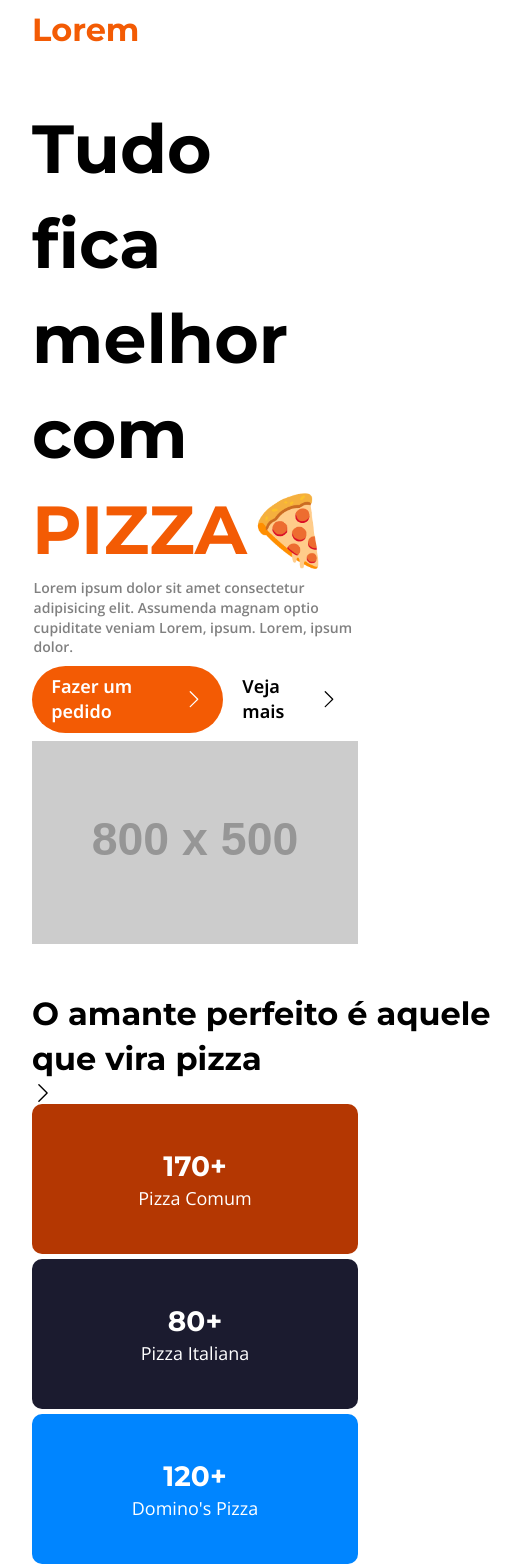
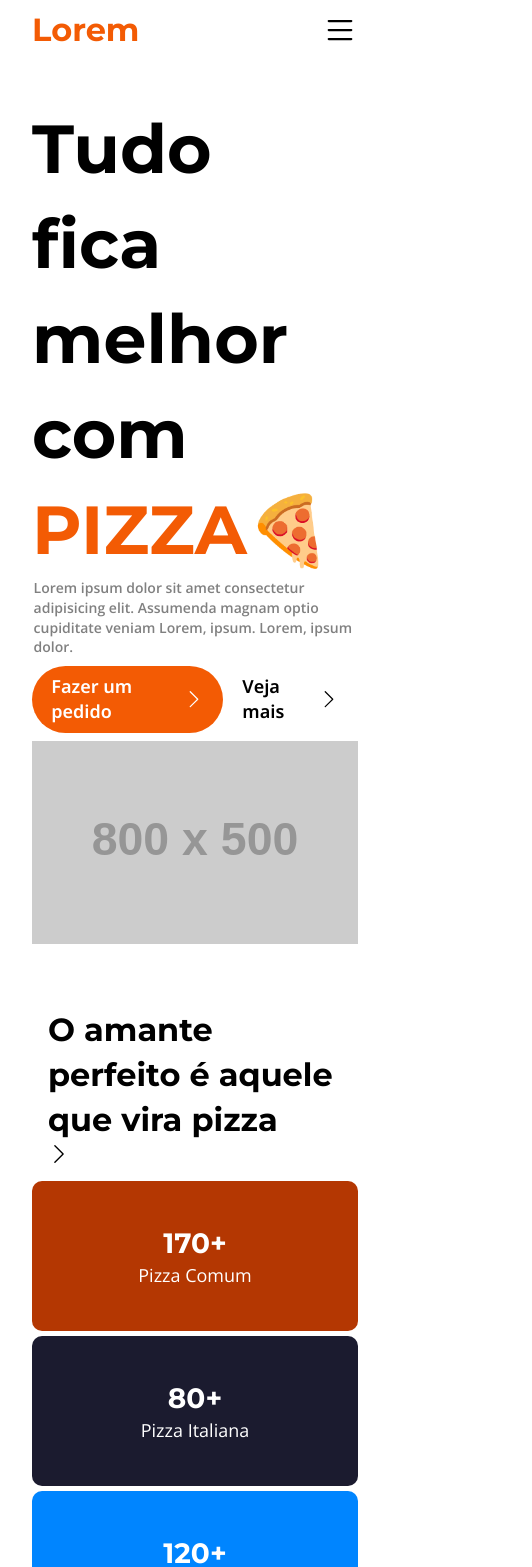
Before and after one commit to danielBRTanimacao/desafio-landing-page-react, a React (Vite) app: page / in a window 390 px wide. Shown: the top 1567 px of the page, 532 px wide, since content can reach past the window. Built offline with nearby package versions, Linux system fonts and the light colour scheme; a web font is replaced by a local one.

Commit message:
creating links and final remaking design

```diff
--- a/src/assets/css/Index.css
+++ b/src/assets/css/Index.css
@@ -148,6 +148,10 @@ li a,
     border: none;
 }
 
+.dropdown {
+    display: none;
+}
+
 /* modificando o header principal */
 
 .title-hero {
@@ -221,6 +225,9 @@ li a,
     body {
         padding: 0.5rem 0.5rem !important;
     }
+    .dropdown {
+        display: block;
+    }
     ul.nav {
         display: none;
     }
@@ -272,6 +279,12 @@ li a,
     .main-hero {
         display: block;
     }
+    .main-hero div .small-article {
+        width: auto !important;
+    }
+    .main-hero div h2 {
+        padding: 1rem !important;
+    }
 }
 
 @media (max-width: 1399.98px) {
--- a/src/components/Main.tsx
+++ b/src/components/Main.tsx
@@ -13,7 +13,6 @@ export default () => {
                 <div>
                     <h2 className="small-article">
                         O amante perfeito é aquele que vira pizza
-                    </h2>
                         <a href="#">
                             <svg
                                 xmlns="http://www.w3.org/2000/svg"
@@ -29,6 +28,7 @@ export default () => {
                                 />
                             </svg>
                         </a>
+                    </h2>
                 </div>
                 <article className="article-blockots">
                     <div className="blockots">
--- a/src/components/Nav.tsx
+++ b/src/components/Nav.tsx
@@ -45,6 +45,21 @@ export default () => {
                 <a href="#" className="btn-rounded">
                     CRIAR CONTA
                 </a>
+                <a href="#" className="dropdown">
+                    <svg
+                        xmlns="http://www.w3.org/2000/svg"
+                        width="36"
+                        height="36"
+                        fill="currentColor"
+                        className="bi bi-list"
+                        viewBox="0 0 16 16"
+                    >
+                        <path
+                            fill-rule="evenodd"
+                            d="M2.5 12a.5.5 0 0 1 .5-.5h10a.5.5 0 0 1 0 1H3a.5.5 0 0 1-.5-.5m0-4a.5.5 0 0 1 .5-.5h10a.5.5 0 0 1 0 1H3a.5.5 0 0 1-.5-.5m0-4a.5.5 0 0 1 .5-.5h10a.5.5 0 0 1 0 1H3a.5.5 0 0 1-.5-.5"
+                        />
+                    </svg>
+                </a>
             </nav>
         </>
     );
```
Lines whose indentation alone changed are shown as unchanged.
